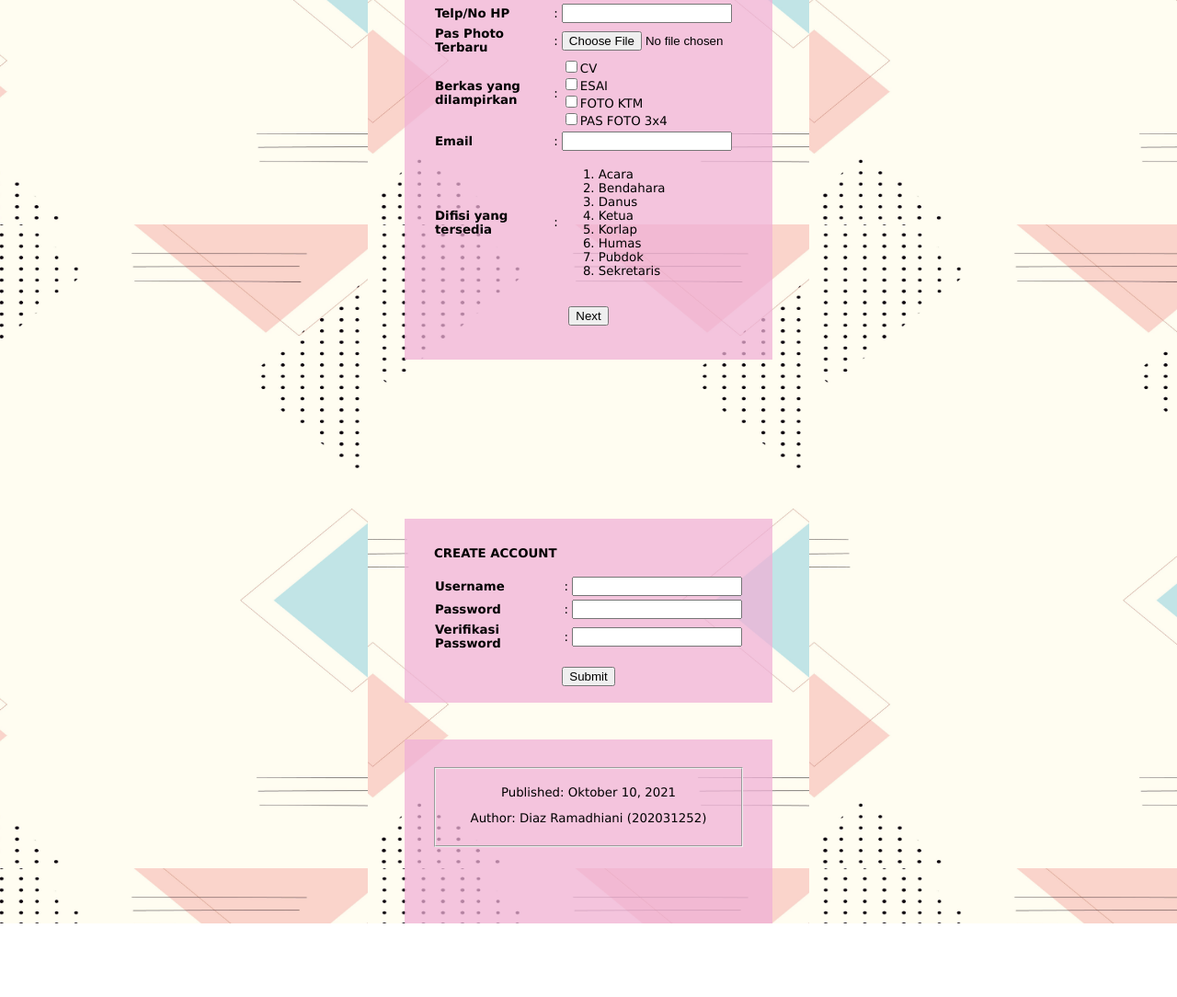
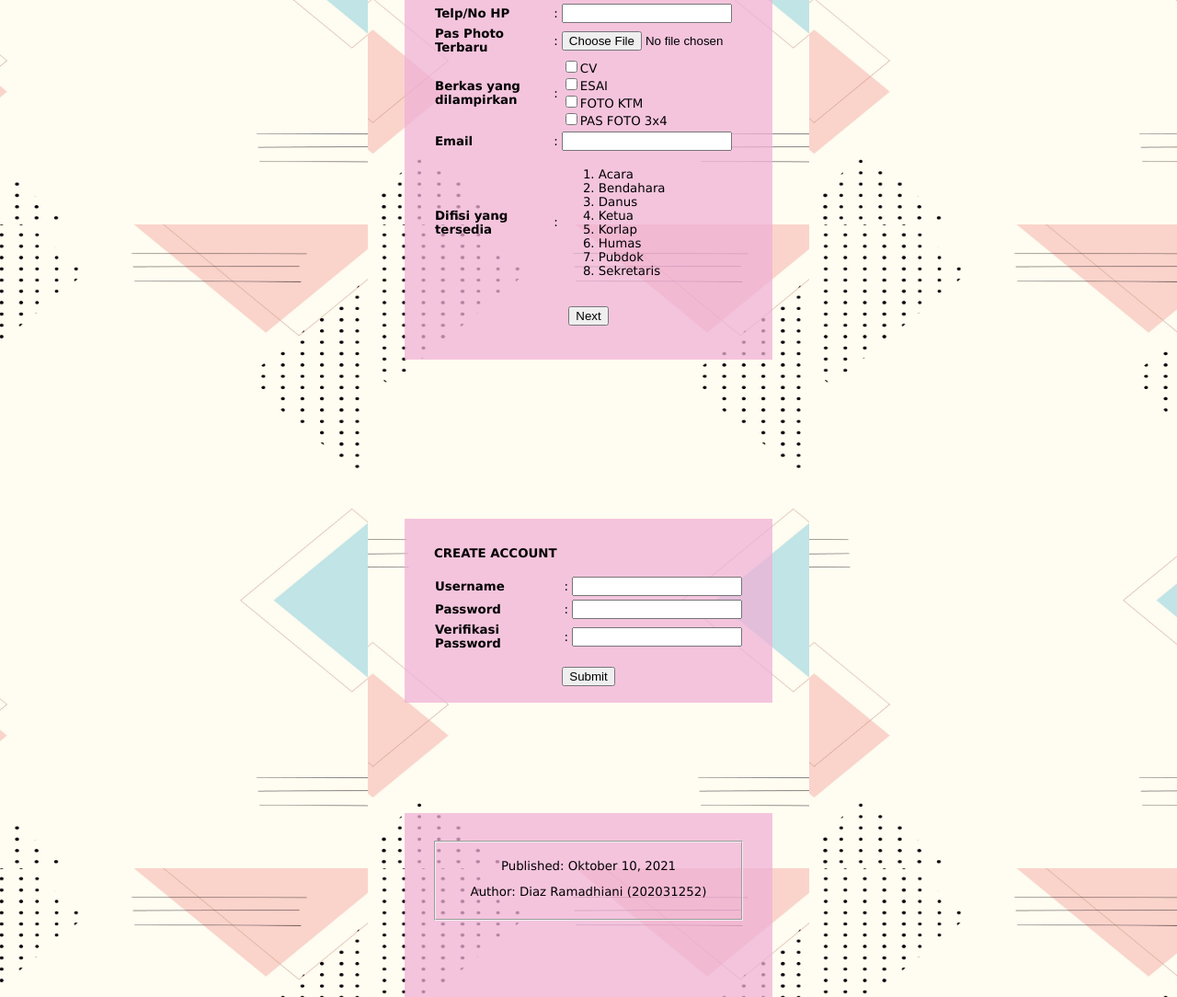
Before and after one commit to diradhn/diradhn.github.io, a plain HTML site: page Register.html in a window 1280 px wide. Shown: the part 456-1540 px from the top of the page at 92% size. Before the commit the page ends 1460 px from the top, so only its background shows below. Drawn offline with Linux system fonts and the light colour scheme.

Commit message:
Update styler.css

```diff
--- a/styler.css
+++ b/styler.css
@@ -55,7 +55,7 @@ body{
     height: 200px;
     background: rgba(241, 177, 215, 0.733);
     color: rgb(0, 0, 0);
-    top: 170%;
+    top: 180%;
     left: 50%;
     position: absolute;
     box-sizing: border-box;
```
